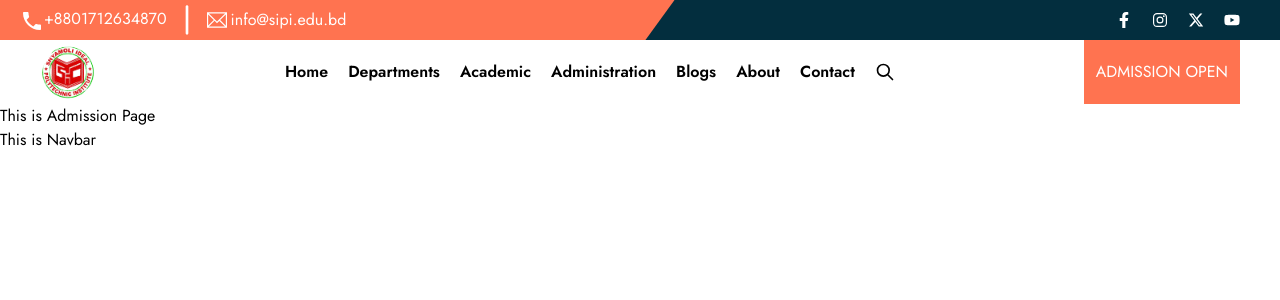
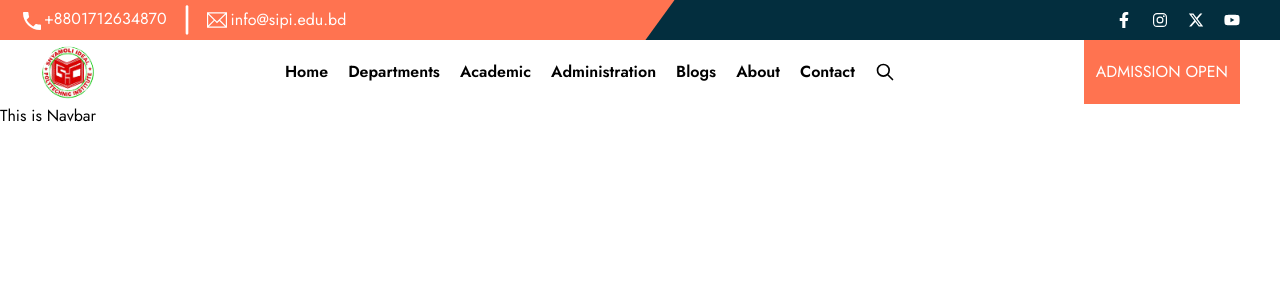
Before and after one commit to fahim-farhad1/sipi-website2, a React (Vite) app: page /admission in a window 1280 px wide. Shown: the top 300 px of the page. Built offline with nearby package versions, Linux system fonts and the light colour scheme.

Commit message:
2nd push

```diff
--- a/src/Pages/Admission/Admission.jsx
+++ b/src/Pages/Admission/Admission.jsx
@@ -1,10 +1,11 @@
-
+import React from "react";
 const Admission = () => {
   return (
     <div>
-      <p>This is Admission Page</p>
+
+
     </div>
-  )
-}
+  );
+};
 
-export default Admission
+export default Admission;
```
